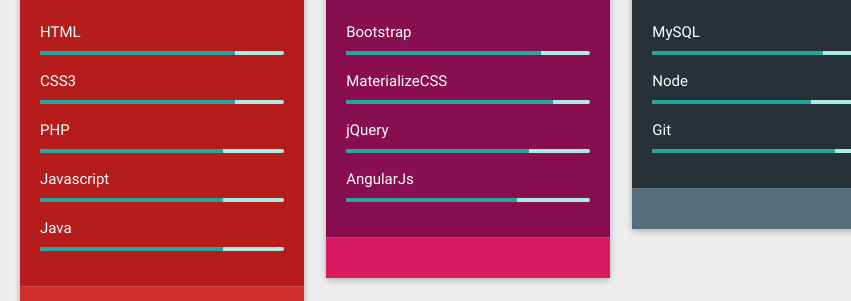
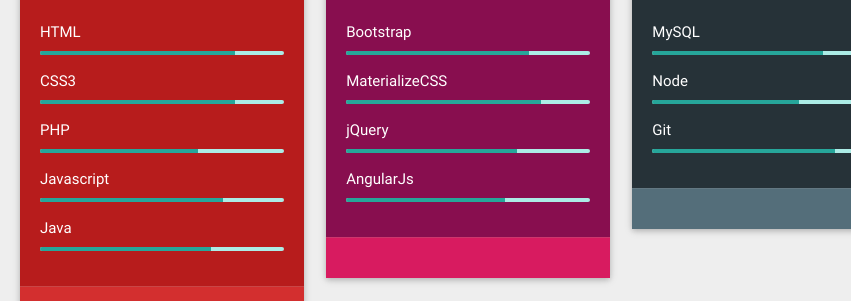
Before and after one commit to leumashz/personal-site, a website: page public/index.html in a window 1280 px wide. Shown: the part 987-1288 px from the top of the page, 172-1023 px from the left. Drawn offline with nearby package versions, Linux system fonts and the light colour scheme.

Commit message:
corrections

```diff
--- a/public/index.html
+++ b/public/index.html
@@ -103,11 +103,11 @@
 					              <li>CSS3<div class="progress">
       <div class="determinate" style="width: 80%"></div></li>
 					              <li>PHP<div class="progress">
-      <div class="determinate" style="width: 75%"></div></li>
+      <div class="determinate" style="width: 65%"></div></li>
 					              <li>Javascript<div class="progress">
       <div class="determinate" style="width: 75%"></div></li>
 					              <li>Java<div class="progress">
-      <div class="determinate" style="width: 75%"></div></li>
+      <div class="determinate" style="width: 70%"></div></li>
 				        		</ul>
 			            </div>
 			            <div class="card-action red darken-2">
@@ -122,13 +122,13 @@
 			              <span class="card-title">Frameworks</span>
 			              <ul>
 			              	<li>Bootstrap<div class="progress">
+      <div class="determinate" style="width: 75%"></div></li>
+			              	<li>MaterializeCSS<div class="progress">
       <div class="determinate" style="width: 80%"></div></li>
-			              	<li>MaterializeCSS<div class="progress">
-      <div class="determinate" style="width: 85%"></div></li>
 			              	<li>jQuery<div class="progress">
-      <div class="determinate" style="width: 75%"></div></li>
+      <div class="determinate" style="width: 70%"></div></li>
 			              	<li>AngularJs<div class="progress">
-      <div class="determinate" style="width: 70%"></div></li>
+      <div class="determinate" style="width: 65%"></div></li>
 			              </ul>
 			            </div>
 			            <div class="card-action pink darken-1">
@@ -145,7 +145,7 @@
 			              	<li>MySQL<div class="progress">
       <div class="determinate" style="width: 70%"></div></li>
 			              	<li>Node<div class="progress">
-      <div class="determinate" style="width: 65%"></div></li>
+      <div class="determinate" style="width: 60%"></div></li>
 			              	<li>Git<div class="progress">
       <div class="determinate" style="width: 75%"></div></li>
 			              </ul>
```
